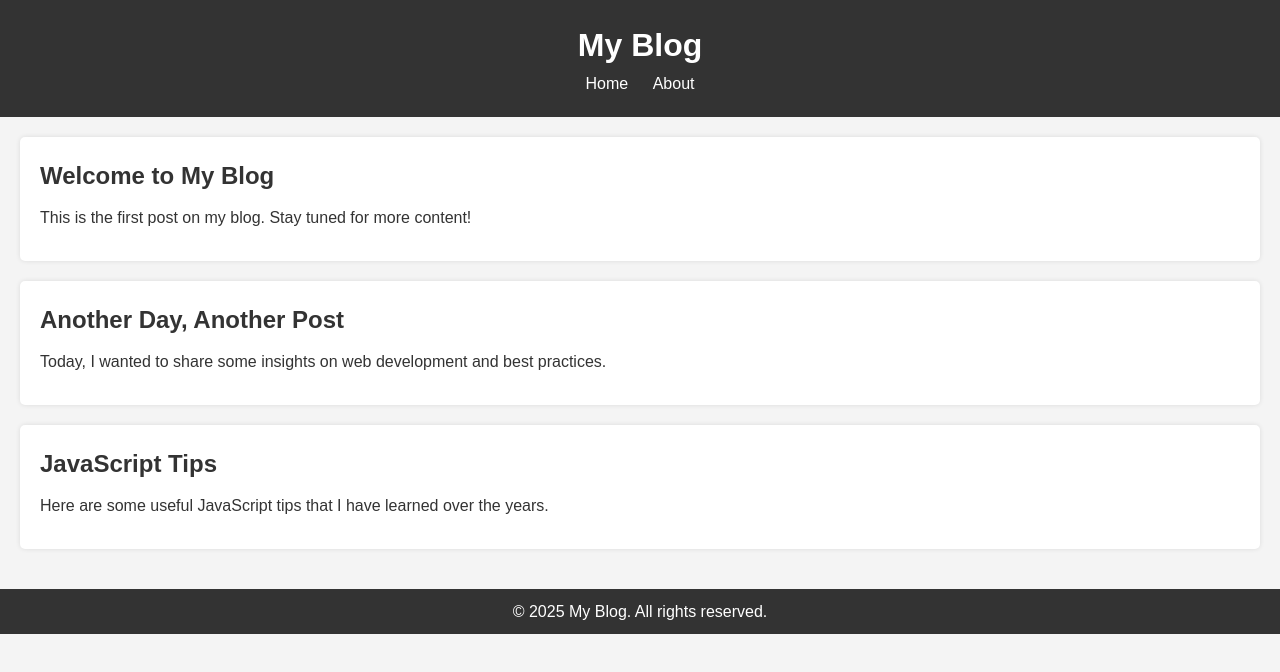
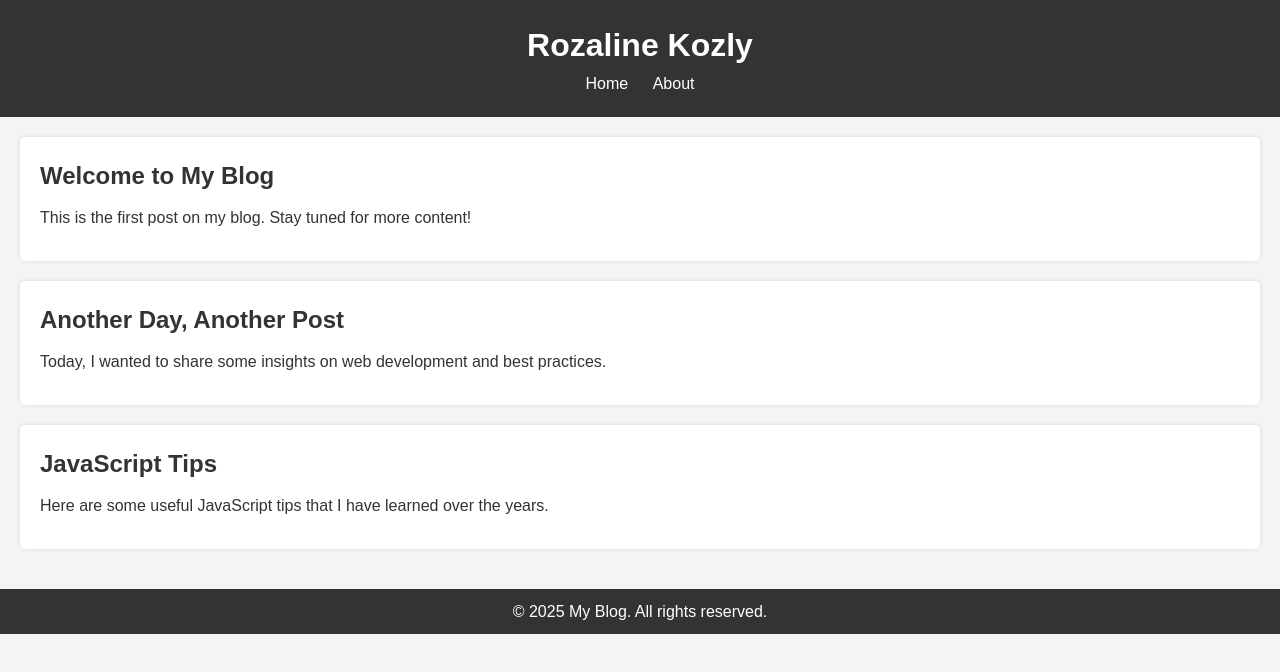
Before and after one commit to rozalinekozly/temp-website-Rozaline, a plain HTML site: page index.html in a window 1280 px wide. Drawn offline with Linux system fonts and the light colour scheme.

Commit message:
first message

```diff
--- a/index.html
+++ b/index.html
@@ -9,7 +9,7 @@
 </head>
 <body>
   <header>
-    <h1>My Blog</h1>
+    <h1>Rozaline Kozly</h1>
     <nav>
       <a href="#home">Home</a>
       <a href="#about">About</a>
```
